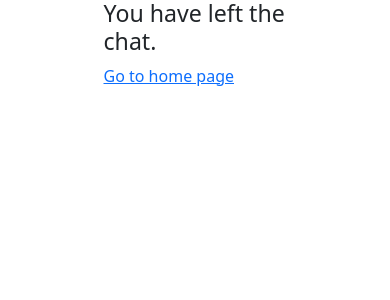
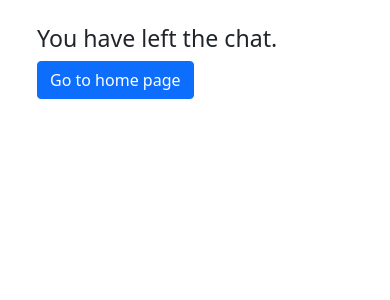
Before and after one commit to woozlic/messenger, a Django app: page /exit/ in a window 390 px wide. Shown: the top 300 px of the page. Run offline with Django 3.2, Linux system fonts and the light colour scheme.

Commit message:
add responsive to pages

```diff
--- /dev/null
+++ b/chat/static/chat/exit.css
@@ -0,0 +1,3 @@
+.row {
+    padding: 25px;
+}
--- a/chat/static/chat/index.css
+++ /dev/null
@@ -1,6 +0,0 @@
-.form-group {
-    padding: 25px;
-}
-#room-name-submit {
-    width: 100%;
-}
--- a/chat/templates/chat/exit.html
+++ b/chat/templates/chat/exit.html
@@ -3,15 +3,19 @@
 <html>
 <head>
     <meta charset="utf-8"/>
+    <meta name="viewport" content="width=device-width, initial-scale=1">
     <link href="https://cdn.jsdelivr.net/npm/bootstrap@5.1.3/dist/css/bootstrap.min.css" rel="stylesheet" integrity="sha384-1BmE4kWBq78iYhFldvKuhfTAU6auU8tT94WrHftjDbrCEXSU1oBoqyl2QvZ6jIW3" crossorigin="anonymous">
+    <link rel="stylesheet" href="{% static 'chat/exit.css' %}">
     <title>Exit</title>
 </head>
 <body>
+<div class="container-fluid">
     <div class='row justify-content-center'>
-        <div class='col-6'>
+        <div class='col-sm-3 col-md-12 col-lg-6'>
             <h3>You have left the chat.</h3>
-            <a href="/">Go to home page</a>
+            <a href="/"><button type="button" class="btn btn-primary" >Go to home page</button></a>
         </div>
     </div>
+</div>
 </body>
 </html>
--- a/chat/templates/chat/room.html
+++ b/chat/templates/chat/room.html
@@ -2,7 +2,7 @@
 <!DOCTYPE html>
 <html>
 <head>
-    <meta name="viewport" content="width=device-width, initial-scale=1.0">
+    <meta name="viewport" content="width=device-width, initial-scale=1">
     <meta charset="utf-8"/>
     <link rel="stylesheet" href="{% static 'chat/chat.css' %}">
     <title>Chat Room</title>
```
Also changed, not shown: chat/static/chat/chat.css (+6 -6 lines), chat/templates/chat/index.html (+5 -2 lines).
